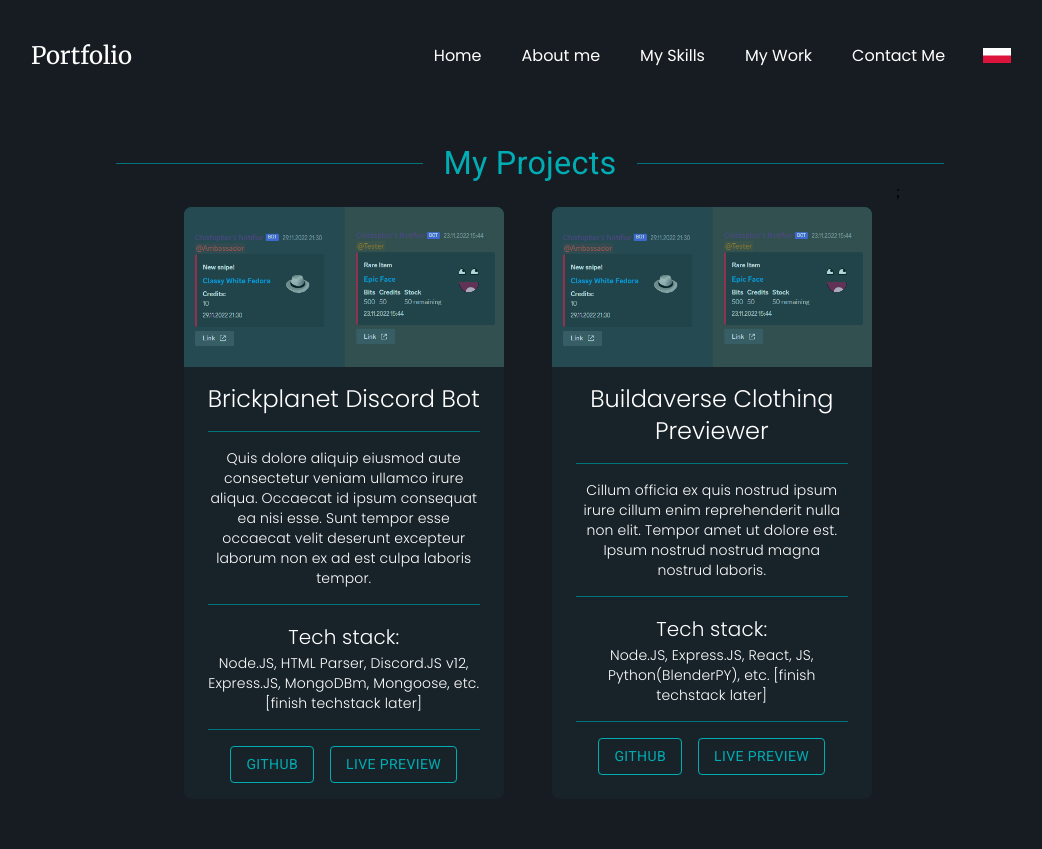
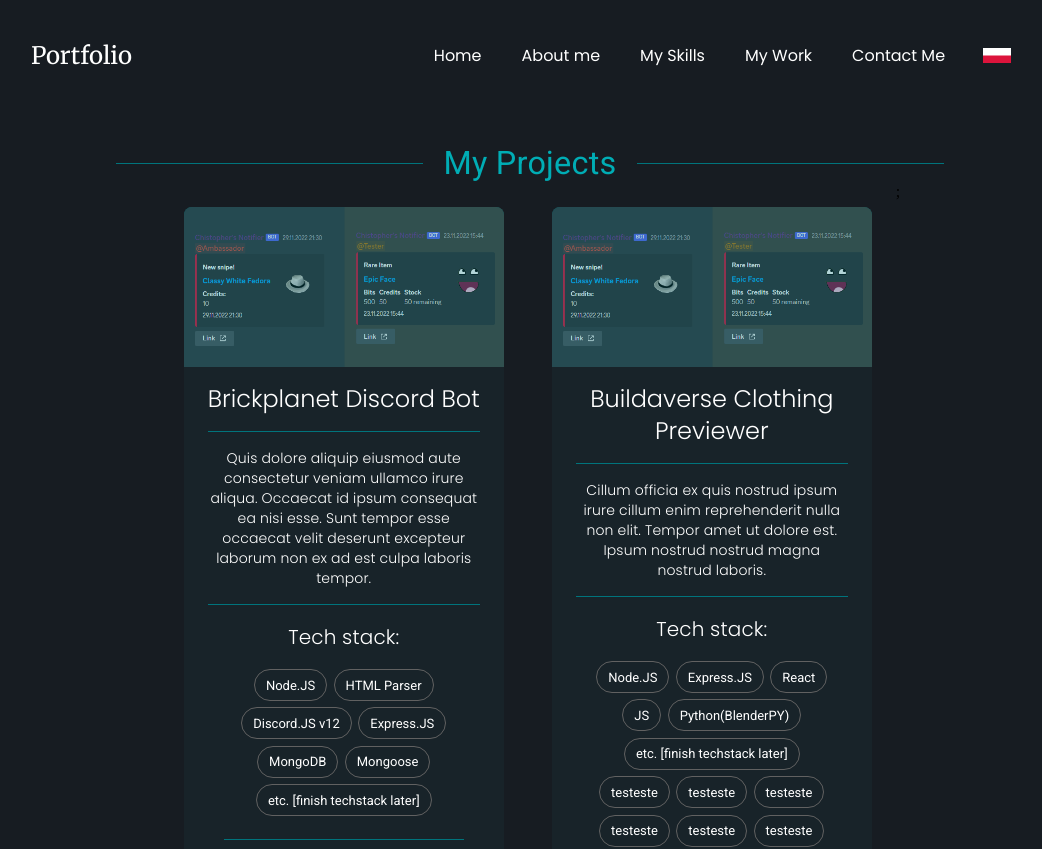
Before and after one commit to kdKrzysztof/portfolio, a Next.js app: page /Portfolio in a window 1280 px wide. Shown: the top 849 px of the page, without its empty margins (110-1152 px from the left). Built offline with nearby package versions, Linux system fonts and the light colour scheme.

Commit message:
added chip MUI design for tech stack + improved TS

```diff
--- a/components/Project.tsx
+++ b/components/Project.tsx
@@ -2,7 +2,7 @@
 
 import { Typography, Box, Grid, Button } from '@mui/material';
 import styles from '../styles/Portfolio.module.scss';
-import Image from 'next/image';
+import Image, { StaticImageData } from 'next/image';
 import { Roboto, Merriweather, Poppins } from '@next/font/google';
 import { motion } from 'framer-motion';
 
@@ -23,15 +23,22 @@
   }
 };
 
+interface ProjectProps {
+  ImageURL: StaticImageData;
+  ProjectName: string;
+  ProjectDesc: string;
+  children: JSX.Element;
+}
+
 import getLanguage from '@/components/GetLanguage';
 
-const Project: FC<any> = (props) => {
+const Project: FC<ProjectProps> = ({ ImageURL, ProjectName, ProjectDesc, children }) => {
   let selectedLanguage = getLanguage();
 
   return (
     <motion.div variants={item} className={styles.projectComponentContainer}>
       <div className={styles.projectComponentImageContainer}>
-        <Image src={props.ImageURL} alt="" className={styles.projectComponentImage} />
+        <Image src={ImageURL} alt="" className={styles.projectComponentImage} />
       </div>
       <Typography
         variant="h5"
@@ -53,7 +60,7 @@
             backgroundColor: '#00747C'
           }
         }}>
-        {props.ProjectName}
+        {ProjectName}
       </Typography>
       <Typography
         variant="body2"
@@ -74,21 +81,24 @@
             backgroundColor: '#00747C'
           }
         }}>
-        {props.ProjectDesc}
+        {ProjectDesc}
       </Typography>
       <Typography variant="h6" style={poppins.style}>
         Tech stack:
       </Typography>
-      <Typography
-        variant="body2"
+      <Box
         style={poppins.style}
         sx={{
           display: 'flex',
-          flexDirection: 'column',
+          flexDirection: 'row',
+          flexWrap: 'wrap',
           justifyContent: 'center',
           alignItems: 'center',
           position: 'relative',
-          width: '17rem',
+          gap: '.4rem',
+          width: '15rem',
+          mt: '1rem',
+          mb: '1rem',
           '::after': {
             content: '""',
             width: '17rem',
@@ -98,8 +108,8 @@
             backgroundColor: '#00747C'
           }
         }}>
-        {props.ProjectTechstack}
-      </Typography>
+        {children}
+      </Box>
       <div className={styles.buttonContainer}>
         <Button variant="outlined" size="medium">
           {selectedLanguage.MyWork.Button1}
--- a/pages/Portfolio.tsx
+++ b/pages/Portfolio.tsx
@@ -2,12 +2,13 @@
 import getLanguage from '@/components/GetLanguage';
 import styles from '@/styles/Portfolio.module.scss';
 import { motion } from 'framer-motion';
-import { Typography } from '@mui/material';
+import { Chip, Typography } from '@mui/material';
 
 import Project from '@/components/Project';
 import bpdiscordbot from '@/public/projects/bpdiscordbot.png';
 
 import { Poppins } from '@next/font/google';
+import { StaticImageData } from 'next/image';
 const poppins = Poppins({
   weight: '400',
   subsets: ['latin']
@@ -25,20 +26,50 @@
 const Portfolio = () => {
   let selectedLanguage = getLanguage();
 
-  const projectsObj: any = [
+  interface ProjectObjInterface {
+    imageURL: StaticImageData;
+    projectName: string;
+    projectDesc: string;
+    techStack: string[];
+  }
+
+  const projectsObj: ProjectObjInterface[] = [
     {
       imageURL: bpdiscordbot,
       projectName: 'Brickplanet Discord Bot',
       projectDesc: selectedLanguage.MyWork.Project1,
       techStack: [
-        `Node.JS, HTML Parser, Discord.JS v12, Express.JS, MongoDBm, Mongoose, etc. [finish techstack later]`
+        'Node.JS',
+        'HTML Parser',
+        'Discord.JS v12',
+        'Express.JS',
+        'MongoDB',
+        'Mongoose',
+        'etc. [finish techstack later]'
       ]
     },
     {
       imageURL: bpdiscordbot,
       projectName: 'Buildaverse Clothing Previewer',
       projectDesc: selectedLanguage.MyWork.Project2,
-      techStack: `Node.JS, Express.JS, React, JS, Python(BlenderPY), etc. [finish techstack later]`
+      techStack: [
+        'Node.JS',
+        'Express.JS',
+        'React',
+        'JS',
+        'Python(BlenderPY)',
+        'etc. [finish techstack later]',
+        'testeste',
+        'testeste',
+        'testeste',
+        'testeste',
+        'testeste',
+        'testeste',
+        'testeste',
+        'testeste',
+        'testeste',
+        'testeste'
+      ]
     }
   ];
 
@@ -58,18 +89,21 @@
           initial="hidden"
           animate="visible"
           className={styles.rightSide}>
-          {projectsObj.map((index: any) => {
+          {projectsObj.map((index: ProjectObjInterface) => {
             return (
               <Project
                 key={index.projectName}
                 ImageURL={index.imageURL}
                 ProjectName={index.projectName}
-                ProjectDesc={index.projectDesc}
-                ProjectTechstack={index.techStack}
-              />
+                ProjectDesc={index.projectDesc}>
+                <>
+                  {index.techStack.map((element: string) => {
+                    return <Chip key={element} label={element} variant={'outlined'} />;
+                  })}
+                </>
+              </Project>
             );
-          })}
-          ;
+          })};
         </motion.div>
       </div>
     </div>
--- a/styles/Portfolio.module.scss
+++ b/styles/Portfolio.module.scss
@@ -95,12 +95,12 @@
     margin: 1.5rem;
     max-width: 20rem;
     min-width: 18rem;
-    padding-bottom: 1rem;
-    height: auto;
+    padding-bottom: 2rem;
     color: white;
     background-color:#4adce409;
     border-radius: .5rem;
     overflow: hidden;
+    height: 100%;
 
     & button {
         border-color: #00ADB5;
@@ -117,13 +117,12 @@
 .projectComponentImageContainer{
     display: flex;
     max-width: 100%;
-    max-height: 10rem;
     background-color: #00747C;
 }
 
 .projectComponentImage{
     max-width: 100%;
-    max-height: 100%;
+    max-height: 10rem;
     object-fit: fill;
     opacity: 70%;
     transition: opacity 200ms;
```
